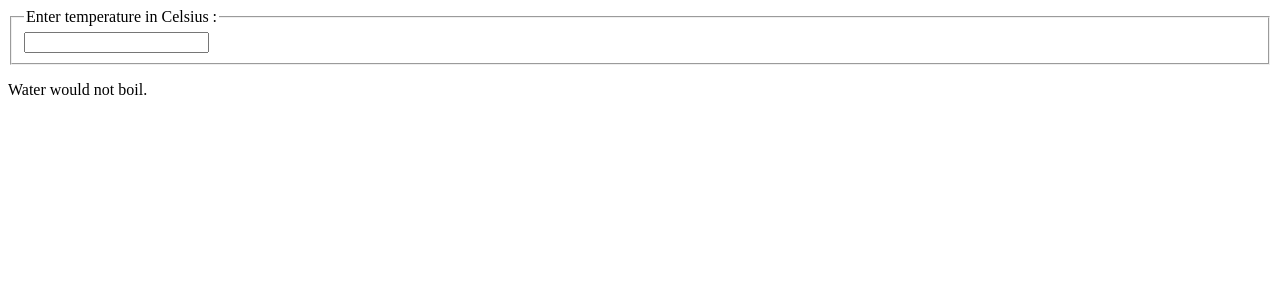
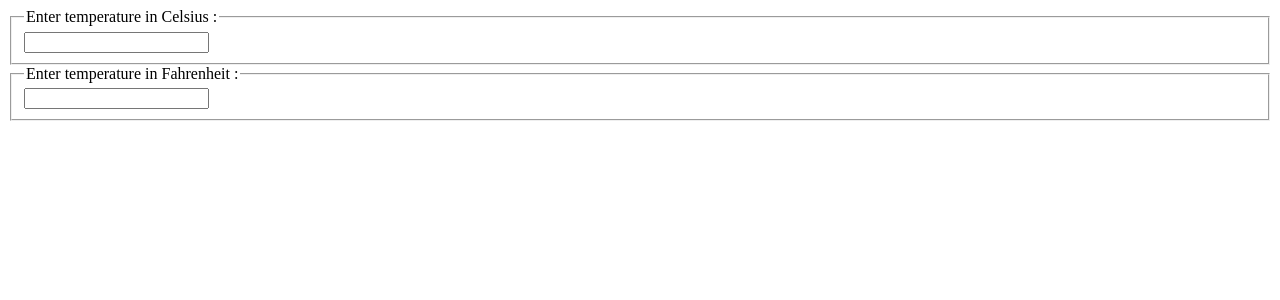
Before and after one commit to SOUROVSARKERTEC12/React, a React (Create React App) app: page / in a window 1280 px wide. Shown: the top 300 px of the page. Built offline with nearby package versions, Linux system fonts and the light colour scheme.

Commit message:
component divided

```diff
--- a/src/components/Calculator.js
+++ b/src/components/Calculator.js
@@ -1,23 +1,16 @@
 import React from 'react';
-import BoilingVerdict from './BoilingVerdict'
+import BoilingVerdict from './BoilingVerdict';
+import TemperatureInput from './TemperatureInput'
 
-export default class Calculator extends React.Component{
-    state = {
-        temperature : ""
-    }
-    onTemperatureChange = (e)=>{
-        this.setState({temperature: e.target.value});
-    }
+export default class Calculator extends React.Component {
     render() {
-        const {temperature} = this.state
-        return(
-            <>
-            <fieldset>
-                <legend> Enter temperature in Celsius : </legend>
-                <input type="text" value ={temperature} onChange ={this.onTemperatureChange}/>
-            </fieldset>
-            <BoilingVerdict celsius={parseFloat(temperature)}/>
-            </>
-        )
+
+        return (
+            <div>
+                <TemperatureInput scale ="c"/>
+                <TemperatureInput scale="f"/>
+                {/* <BoilingVerdict celsius={parseFloat(temperature)} /> */}
+            </div>
+        );
     }
 }
--- /dev/null
+++ b/src/components/TemperatureInput.js
@@ -0,0 +1,25 @@
+import React from 'react';
+
+const scaleName = {
+    c: 'Celsius',
+    f: 'Fahrenheit'
+}
+export default class TemperatureInput extends React.Component {
+    state = {
+        temperature: '',
+    };
+    onTemperatureChange = (e) => {
+        this.setState({ temperature: e.target.value });
+    };
+
+    render() {
+        const { temperature } = this.state;
+        const {scale} = this.props;
+        return (
+            <fieldset>
+                <legend> Enter temperature in {scaleName[scale]} :</legend>
+                <input type='text' value={temperature} onChange={this.onTemperatureChange} />
+            </fieldset>
+        );
+    }
+}
```
